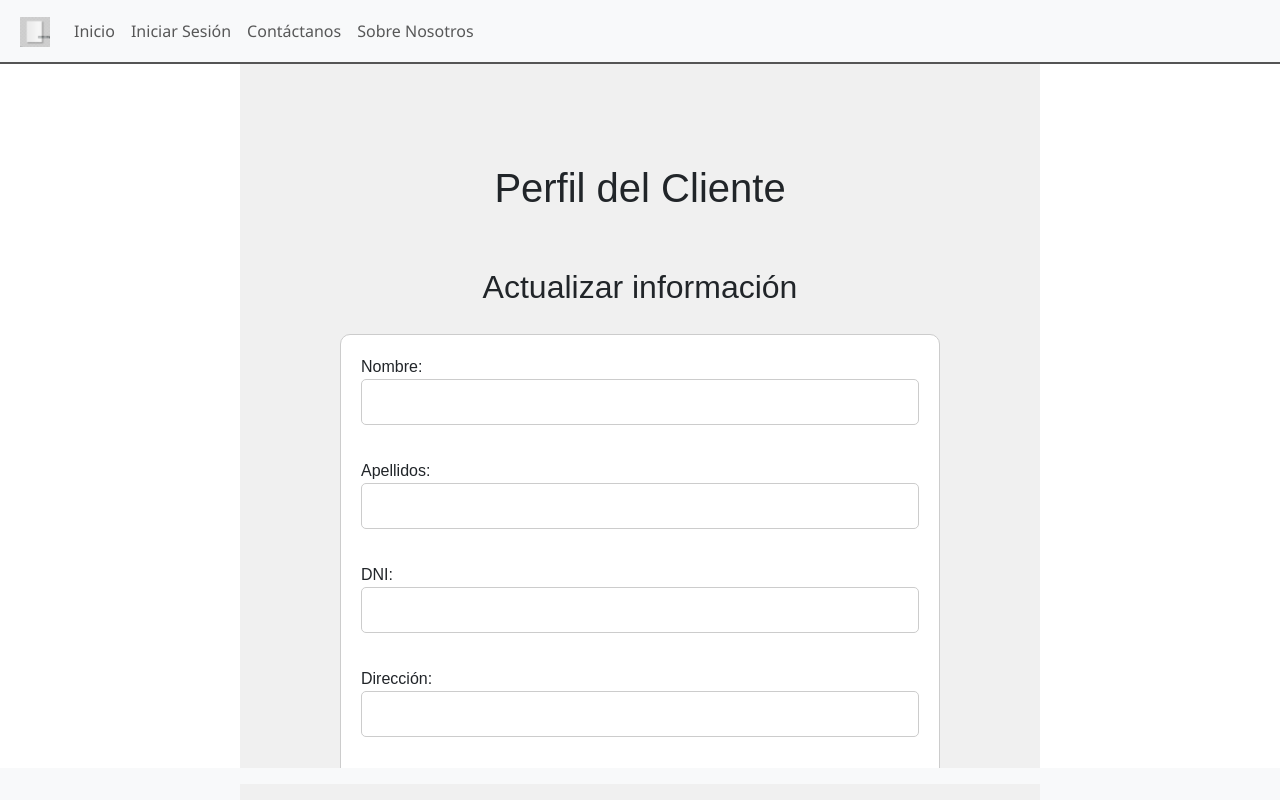
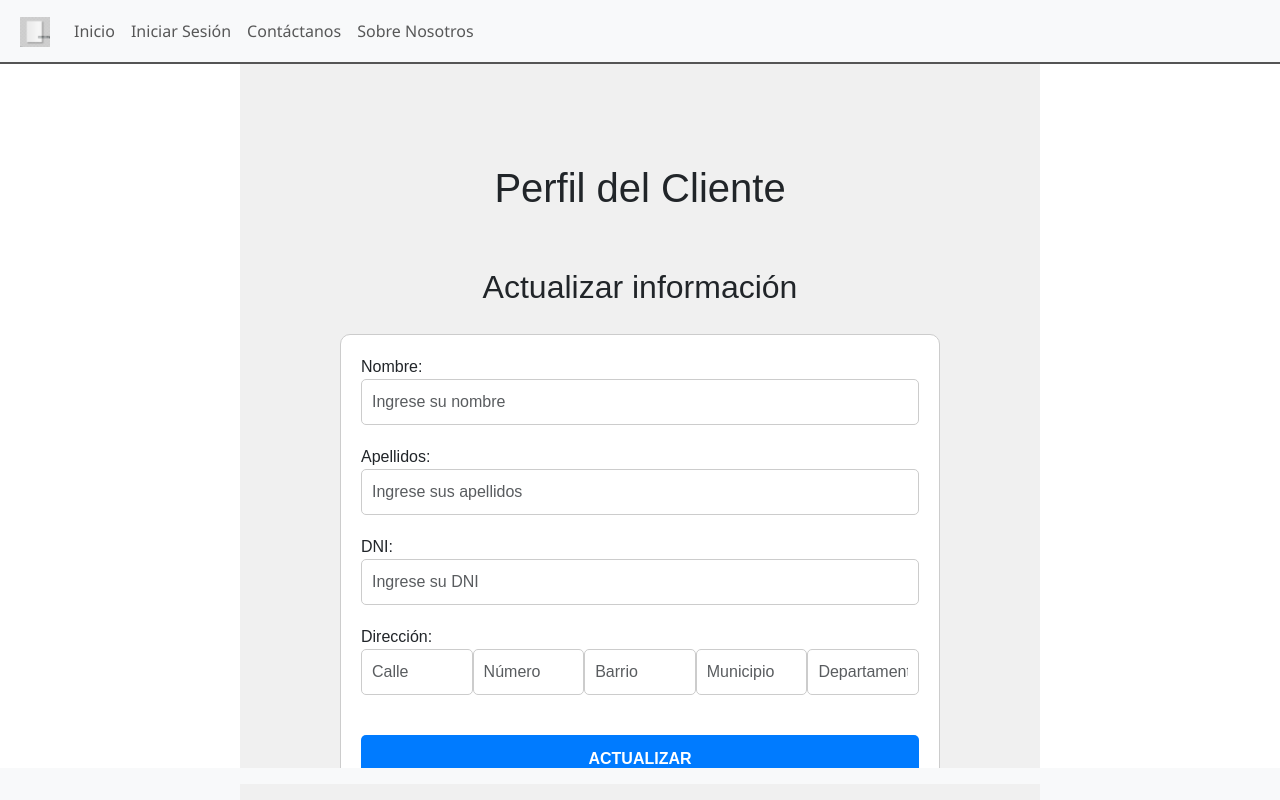
Before and after one commit to Luismsalazarl38/React-LibraryAPI, a React (Vite) app in the folder client/: page /clientprofile in a window 1280 px wide. Shown: the top 800 px of the page. Built offline with nearby package versions, Linux system fonts and the light colour scheme; no server answers.

Commit message:
Restricciones de pagina de registro

```diff
--- a/client/src/pages/RegisterPage.jsx
+++ b/client/src/pages/RegisterPage.jsx
@@ -64,13 +64,13 @@ export function RegisterPage() {
             }
         }
 
-        // Validar que los campos de dirección sean números
-        if (name === 'street' || name === 'number') {
+        // Validar que solo el número de la dirección sea un número
+        if (name === 'number') {
             const numberRegex = /^[0-9]*$/;
             if (!numberRegex.test(value)) {
                 setFormData(prevState => ({
                     ...prevState,
-                    addressError: 'La calle y el número deben contener solo números'
+                    addressError: 'El número de la dirección debe contener solo números'
                 }));
             } else {
                 setFormData(prevState => ({
@@ -81,6 +81,8 @@ export function RegisterPage() {
         }
 
         // Validar que la contraseña y la confirmación de contraseña sean iguales
+
+
         if (name === 'confirmPassword') {
             if (value !== formData.password) {
                 setPasswordError('Las contraseñas no coinciden');
@@ -99,6 +101,7 @@ export function RegisterPage() {
             }
         }
     };
+
 
     const handleCheckboxChange = (e) => {
         const { value, checked } = e.target;
--- a/client/src/pages/clientProfile.jsx
+++ b/client/src/pages/clientProfile.jsx
@@ -9,8 +9,59 @@ export function ClientProfile() {
         surnames: '',
         dni: '',
         address: '',
-    birthplace: ''
+        dniError: '',
+        numberError: '',
+        namesError: '',
+        surnamesError: ''
     });
+    const [addressError, setAddressError] = useState('');
+
+    const handleChange = (event) => {
+        const { name, value } = event.target;
+        let errorMessage = '';
+
+        // Validar que el DNI contenga solo números
+        if (name === 'dni') {
+            const dniRegex = /^[0-9]*$/;
+            if (!dniRegex.test(value)) {
+                errorMessage = 'El DNI debe contener solo números';
+            }
+        } else if (name === 'number') {
+            const numberRegex = /^[0-9]*$/;
+            if (!numberRegex.test(value)) {
+                errorMessage = 'El número de dirección debe contener solo números';
+            }
+        } else if (name === 'names') {
+            const nameRegex = /^[^0-9]*$/;
+            if (!nameRegex.test(value)) {
+                errorMessage = 'El nombre no puede contener números';
+            }
+        } else if (name === 'surnames') {
+            const surnameRegex = /^[^0-9]*$/;
+            if (!surnameRegex.test(value)) {
+                errorMessage = 'El apellido no puede contener números';
+            }
+        }
+
+        // Setear el mensaje de error en el estado si existe
+        setFormData(prevFormData => ({
+            ...prevFormData,
+            [name]: value,
+            dniError: name === 'dni' ? errorMessage : prevFormData.dniError,
+            numberError: name === 'number' ? errorMessage : prevFormData.numberError,
+            namesError: name === 'names' ? errorMessage : prevFormData.namesError,
+            surnamesError: name === 'surnames' ? errorMessage : prevFormData.surnamesError
+        }));
+
+        // Reiniciar el mensaje de error de dirección si algún campo está vacío
+        if (name === 'street' || name === 'number' || name === 'neighborhood' || name === 'municipality' || name === 'department') {
+            if (formData.street === '' || formData.number === '' || formData.neighborhood === '' || formData.municipality === '' || formData.department === '') {
+                setAddressError('');
+            } else {
+                setAddressError(errorMessage);
+            }
+        }
+    };
 
     // Función para realizar la consulta GET al backend y obtener los datos del usuario
     const realizarConsulta = async () => {
@@ -28,8 +79,7 @@ export function ClientProfile() {
                 names: response.data.names,
                 surnames: response.data.surnames,
                 dni: response.data.dni,
-        address: response.data.address,
-        birthplace: response.data.birthplace
+                address: response.data.address
             });
         } catch (error) {
             // Manejar errores
@@ -37,22 +87,18 @@ export function ClientProfile() {
         }
     };
 
-  const handleChange = (event) => {
-    const { name, value } = event.target;
-    setFormData({ ...formData, [name]: value });
-  };
-
     const handleSubmit = async (event) => {
         event.preventDefault();
         try {
             const id = localStorage.getItem('id');
+            // Concatenar los campos de dirección en un solo string separado por comas
+            const addressString = `${formData.street || ''} ${formData.number || ''}, ${formData.neighborhood || ''}, ${formData.municipality || ''}, ${formData.department || ''}`;
             const reqData = {
-        names : formData.names,
-        surnames : formData.surnames,
-        dni : formData.dni,
-        address : formData.address,
-        birthplace : formData.birthplace
-      }
+                names: formData.names,
+                surnames: formData.surnames,
+                dni: formData.dni,
+                address: addressString // Asignar la dirección concatenada
+            };
             const response = await axios.patch(`http://localhost:8000/users/clients/${id}/`, reqData);
             if (response) {
                 window.location.reload();
@@ -76,7 +122,6 @@ export function ClientProfile() {
             <br />
             <br />
             <br />
-
             <br />
             <br />
             <h1>Perfil del Cliente</h1>
@@ -85,8 +130,6 @@ export function ClientProfile() {
                     <p><strong>DNI:</strong> {usuario.dni}</p>
                     <p><strong>Nombre:</strong> {usuario.names}</p>
                     <p><strong>Apellidos:</strong> {usuario.surnames}</p>
-    <p><strong>Fecha de Nacimiento:</strong> {usuario.birthdate}</p>
-    <p><strong>Lugar de Nacimiento:</strong> {usuario.birthplace}</p>
                     <p><strong>Dirección:</strong> {usuario.address}</p>
                 </div>
             )}
@@ -96,32 +139,93 @@ export function ClientProfile() {
             <div className="form-box">
                 {formData && (
                     <form onSubmit={handleSubmit}>
-      <label>
-        Nombre:
-        <input type="text" name="names" value={formData.names} onChange={handleChange} />
-      </label>
-      <br />
-      <label>
-        Apellidos:
-        <input type="text" name="surnames" value={formData.surnames} onChange={handleChange} />
-      </label>
-      <br />
-      <label>
-        DNI:
-        <input type="text" name="dni" value={formData.dni} onChange={handleChange} />
-      </label>
-      <br />
-      <label>
-        Dirección:
-        <input type="text" name="address" value={formData.address} onChange={handleChange} />
-      </label>
-      <br />
-      <label>
-        Lugar de nacimiento:
-        <input type="text" name="birthplace" value={formData.birthplace} onChange={handleChange} />
-      </label>
-      <br />
-      <button type="submit" className="button">Actualizar</button>
+                        <div className="form-group">
+                            <label htmlFor="names">Nombre:</label>
+                            <input
+                                type="text"
+                                name="names"
+                                value={formData.names}
+                                onChange={handleChange}
+                                className={`form-control ${formData.namesError && 'is-invalid'}`}
+                                placeholder="Ingrese su nombre"
+                                required
+                            />
+                            {formData.namesError && <div className="invalid-feedback">{formData.namesError}</div>}
+                        </div>
+                        <div className="form-group">
+                            <label htmlFor="surnames">Apellidos:</label>
+                            <input
+                                type="text"
+                                name="surnames"
+                                value={formData.surnames}
+                                onChange={handleChange}
+                                className={`form-control ${formData.surnamesError && 'is-invalid'}`}
+                                placeholder="Ingrese sus apellidos"
+                                required
+                            />
+                            {formData.surnamesError && <div className="invalid-feedback">{formData.surnamesError}</div>}
+                        </div>
+                        <div className="form-group">
+                            <label htmlFor="dni">DNI:</label>
+                            <input
+                                type="text"
+                                id="dni"
+                                name="dni"
+                                value={formData.dni}
+                                onChange={handleChange}
+                                className={`form-control ${formData.dniError && 'is-invalid'}`}
+                                placeholder="Ingrese su DNI"
+                                required
+                            />
+                            {formData.dniError && <div className="invalid-feedback">{formData.dniError}</div>}
+                        </div>
+                        <div className="form-group">
+                            <label htmlFor="address">Dirección:</label>
+                            <div className="d-flex">
+                                <input
+                                    type="text"
+                                    className="form-control mr-2"
+                                    name="street"
+                                    placeholder="Calle"
+                                    value={formData.street}
+                                    onChange={handleChange}
+                                />
+                                <input
+                                    type="text"
+                                    className={`form-control mr-2 ${formData.numberError && 'is-invalid'}`}
+                                    name="number"
+                                    placeholder="Número"
+                                    value={formData.number}
+                                    onChange={handleChange}
+                                />
+                                <input
+                                    type="text"
+                                    className="form-control mr-2"
+                                    name="neighborhood"
+                                    placeholder="Barrio"
+                                    value={formData.neighborhood}
+                                    onChange={handleChange}
+                                />
+                                <input
+                                    type="text"
+                                    className="form-control mr-2"
+                                    name="municipality"
+                                    placeholder="Municipio"
+                                    value={formData.municipality}
+                                    onChange={handleChange}
+                                />
+                                <input
+                                    type="text"
+                                    className="form-control"
+                                    name="department"
+                                    placeholder="Departamento"
+                                    value={formData.department}
+                                    onChange={handleChange}
+                                />
+                            </div>
+                            {addressError && <div className="invalid-feedback">{addressError}</div>}
+                        </div>
+                        <button type="submit" className="btn btn-primary">Actualizar</button>
                     </form>
                 )}
             </div>
@@ -131,8 +235,6 @@ export function ClientProfile() {
             <br />
             <br />
             <br />
-
         </div>
-
     );
 }
```
Also changed, not shown: client/src/components/Navigation.jsx (+26 -10 lines). Lines whose indentation alone changed are shown as unchanged.
